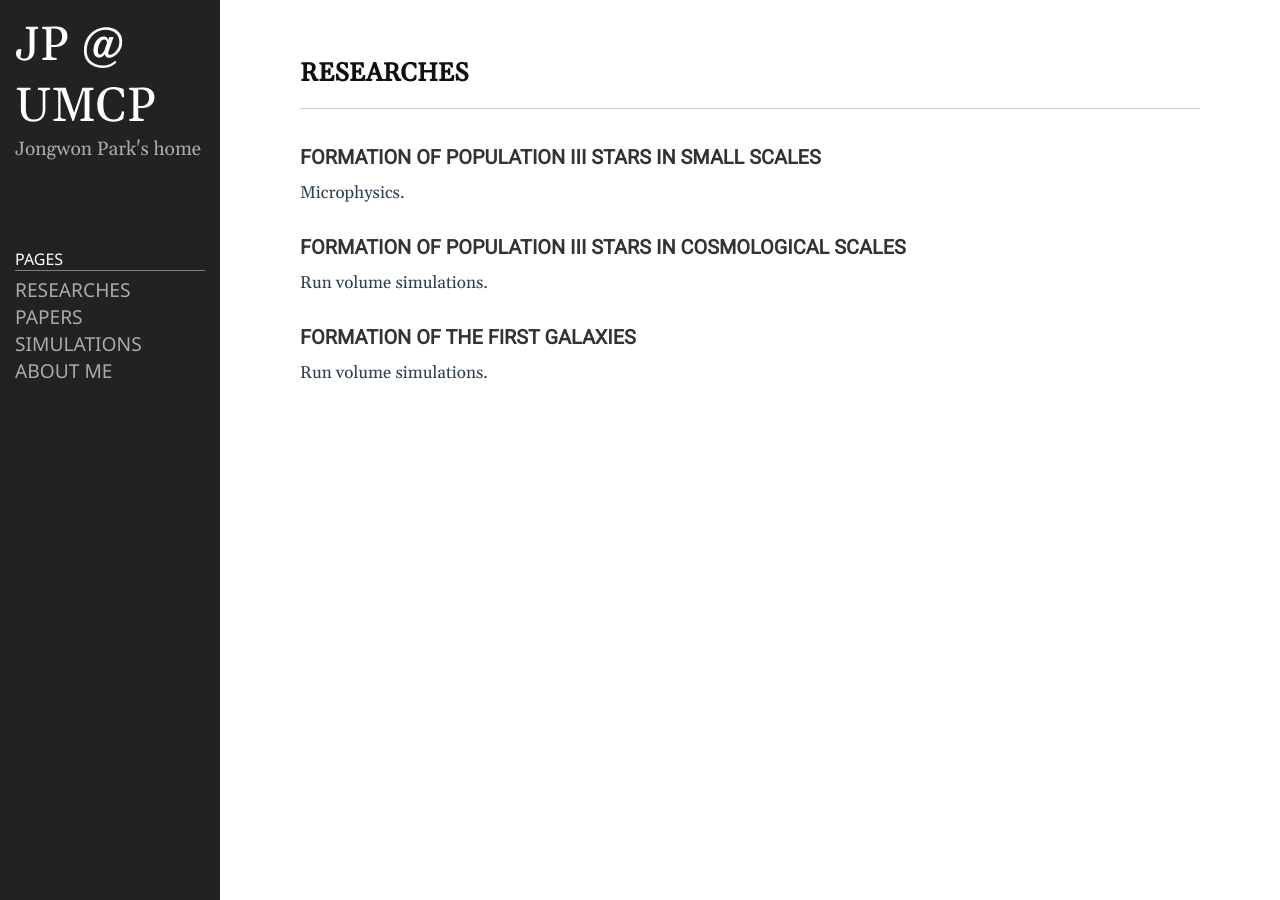
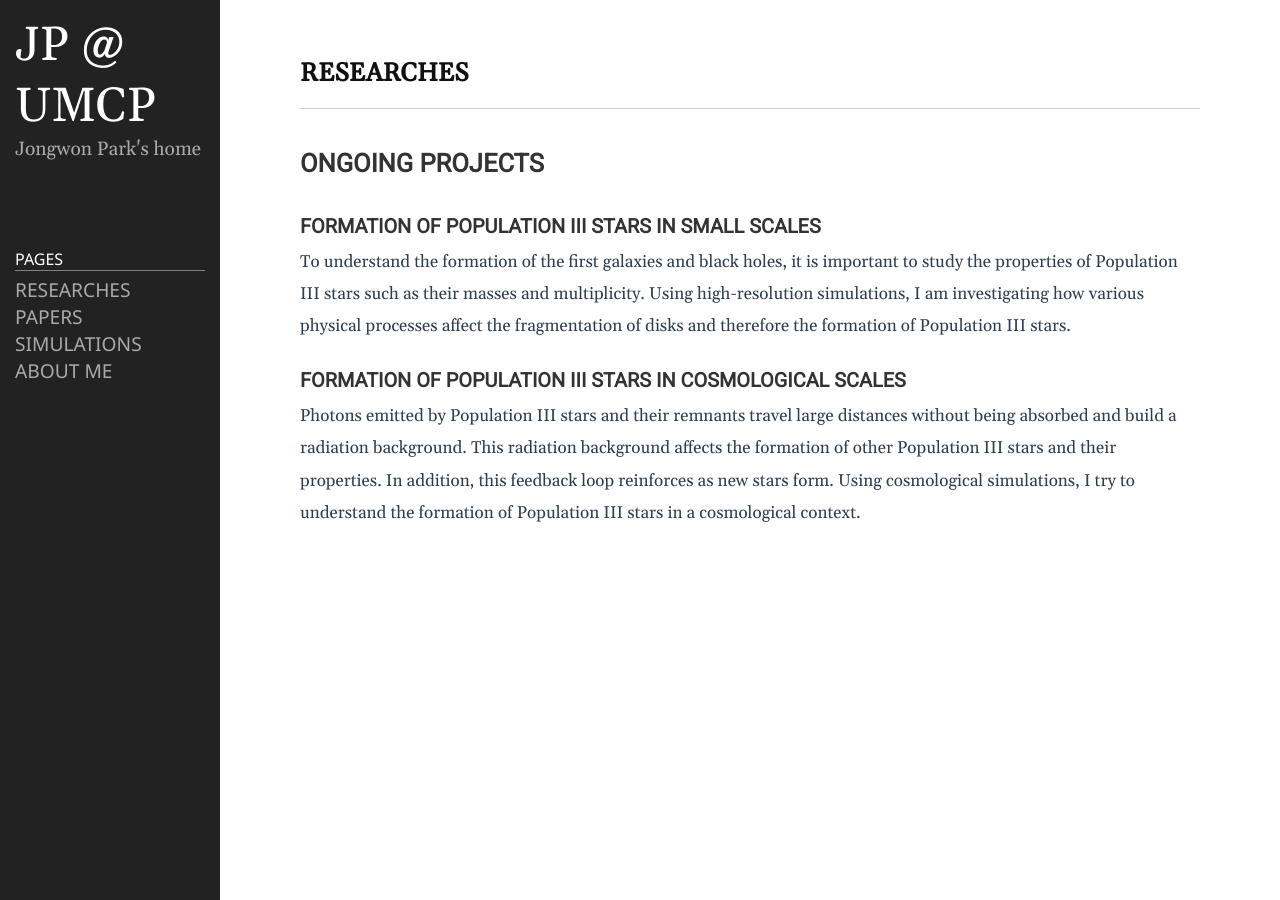
Before and after one commit to jwpark5064/jwpark5064.github.io, a Jekyll site: the page built from 01_research.md, in a window 1280 px wide. Built offline with Jekyll 4.4.1, drawn with Linux system fonts in a browser that asks for light colours.

Commit message:
research

```diff
--- a/01_research.md
+++ b/01_research.md
@@ -4,11 +4,17 @@ title: RESEARCHES
 permalink: research
 ---
 
+## ONGOING PROJECTS
+
 ### FORMATION OF POPULATION III STARS IN SMALL SCALES
-Microphysics.
+To understand the formation of the first galaxies and black holes, it is important
+to study the properties of Population III stars such as their masses and multiplicity.
+Using high-resolution simulations, I am investigating how various physical processes
+affect the fragmentation of disks and therefore the formation of Population III stars.
 
 ### FORMATION OF POPULATION III STARS IN COSMOLOGICAL SCALES
-Run volume simulations.
-
-### FORMATION OF THE FIRST GALAXIES
-Run volume simulations.
+Photons emitted by Population III stars and their remnants travel large distances
+without being absorbed and build a radiation background. This radiation background
+affects the formation of other Population III stars and their properties. In addition,
+this feedback loop reinforces as new stars form. Using cosmological simulations,
+I try to understand the formation of Population III stars in a cosmological context.
```
